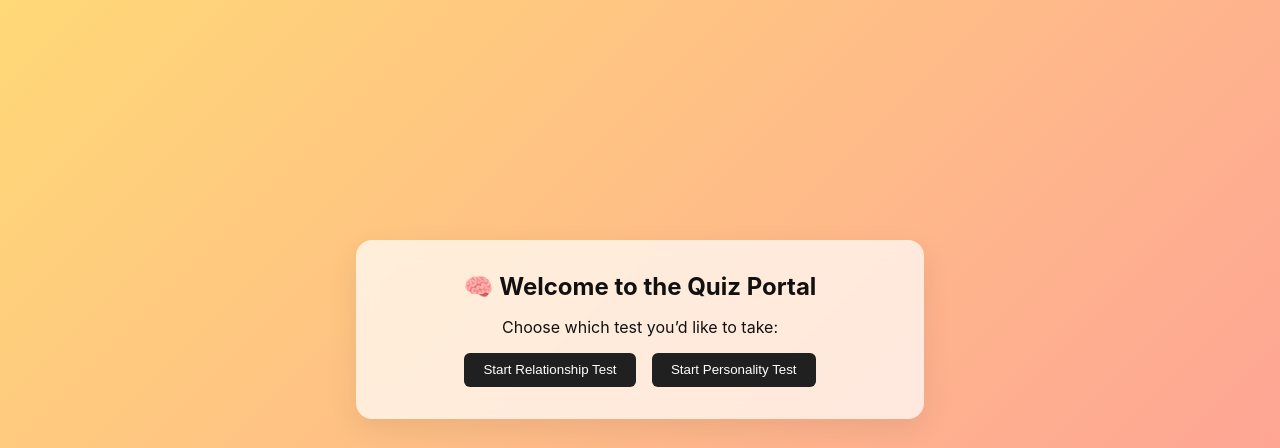
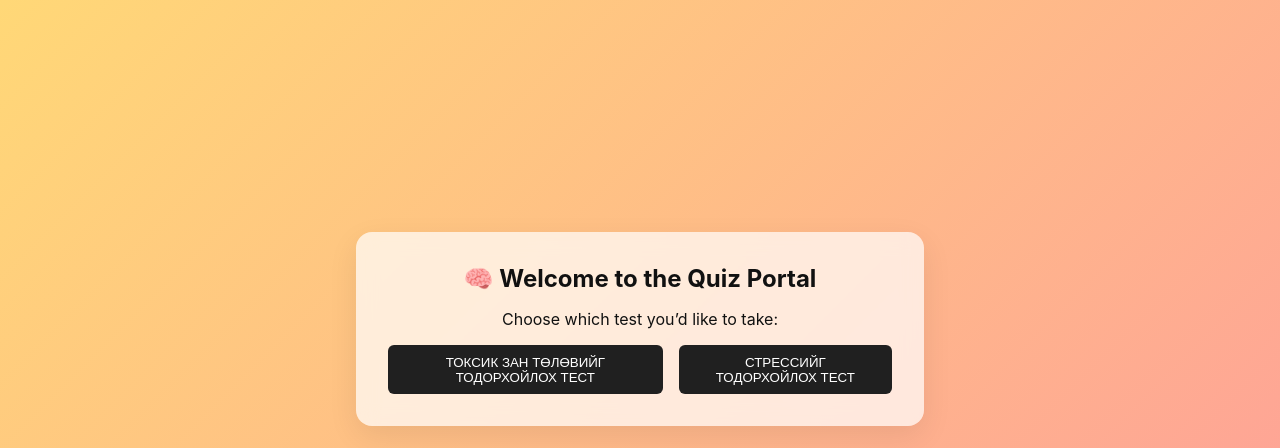
Before and after one commit to RosieRBS/inner, a website: page index.html in a window 1280 px wide. Shown: the top 448 px of the page. Drawn offline with Linux system fonts and the light colour scheme.

Commit message:
Update index.html

```diff
--- a/index.html
+++ b/index.html
@@ -14,8 +14,8 @@
       <h2>🧠 Welcome to the Quiz Portal</h2>
       <p>Choose which test you’d like to take:</p>
       <div class="start-buttons">
-        <button class="btn" id="startTest1">Start Relationship Test</button>
-        <button class="btn" id="startTest2">Start Personality Test</button>
+        <button class="btn" id="startTest1">ТОКСИК ЗАН ТӨЛӨВИЙГ ТОДОРХОЙЛОХ ТЕСТ</button>
+        <button class="btn" id="startTest2">СТРЕССИЙГ ТОДОРХОЙЛОХ ТЕСТ</button>
       </div>
     </div>
 
```
